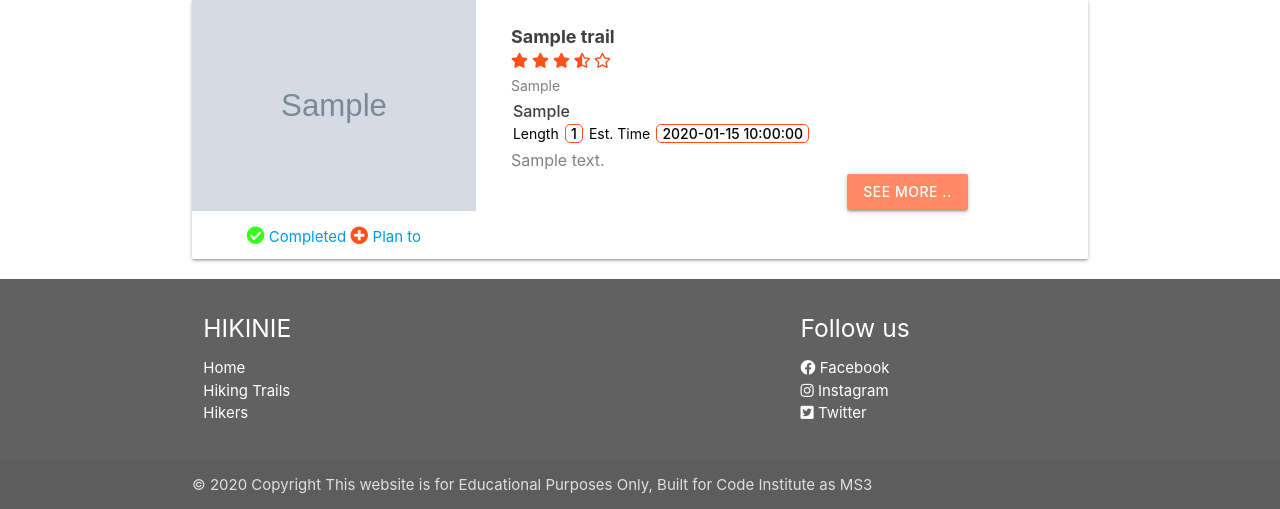
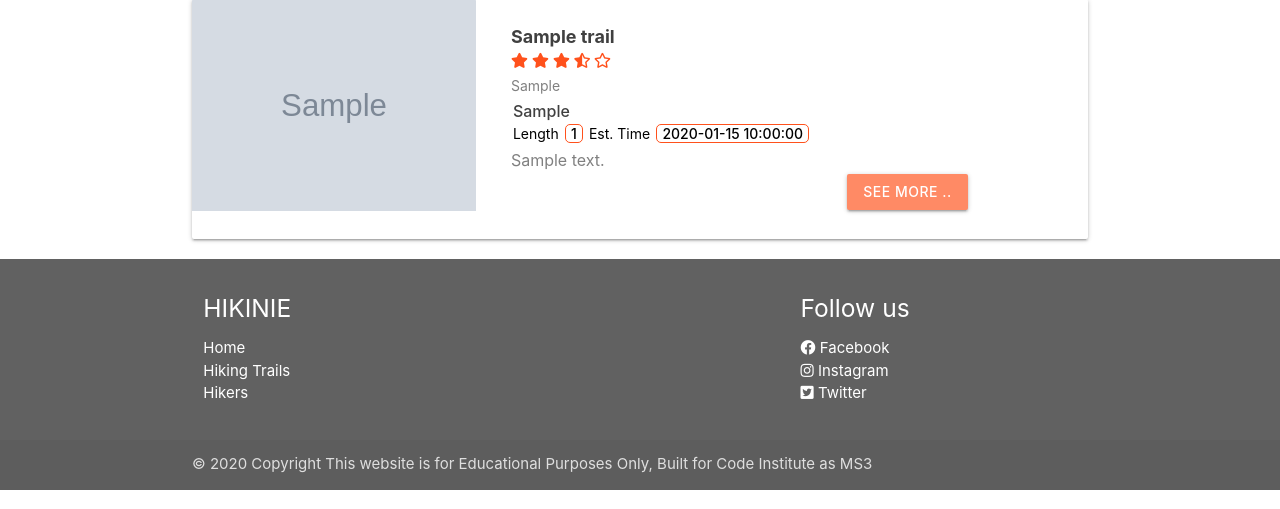
Before and after one commit to mmhashim139/hiking_project, a Flask app: page /all_trails in a window 1280 px wide. Shown: the part 181-690 px from the top of the page. Run offline with Flask 2, Linux system fonts and the light colour scheme; grey boxes marked "Sample" are stand-in pictures; a database or web service that is not in the repository returns one stand-in record (values such as "Sample title"); some libraries are stand-ins or nearby versions.

Commit message:
remove img btm call to action

```diff
--- a/templates/all_trails.html
+++ b/templates/all_trails.html
@@ -17,10 +17,6 @@
               src="{{ trail.trail_image }}"
             />
             <div>
-            <div class="trail-btm-div">
-            <a href="#"><i class="fas fa-check-circle completed-icon"></i> Completed</a>
-            <a href="#"><i class="fas fa-plus-circle plan-icon"></i> Plan to</a>
-            </div>
             </div>
           </div>
           <div class="card-content col s12 m8">
```
